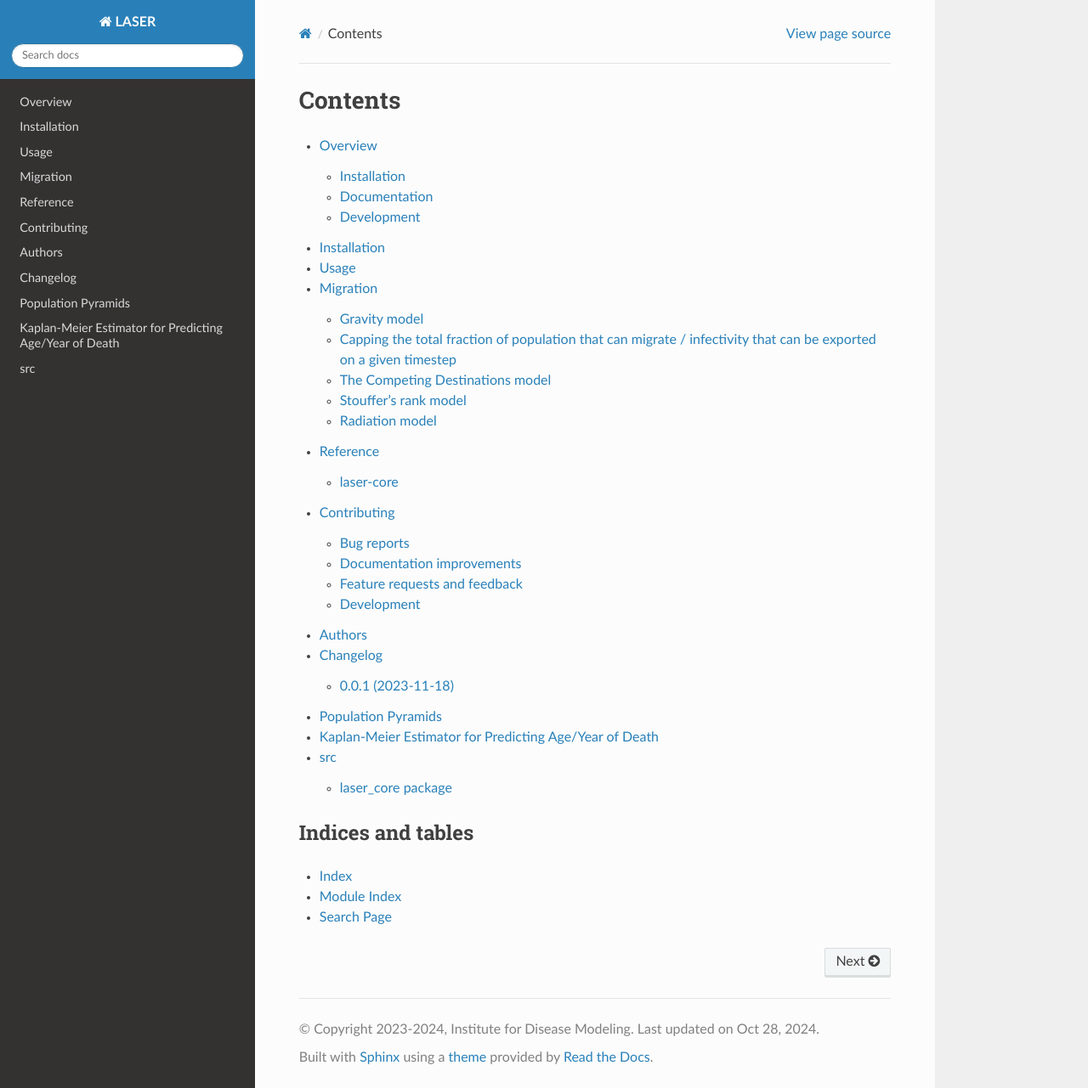
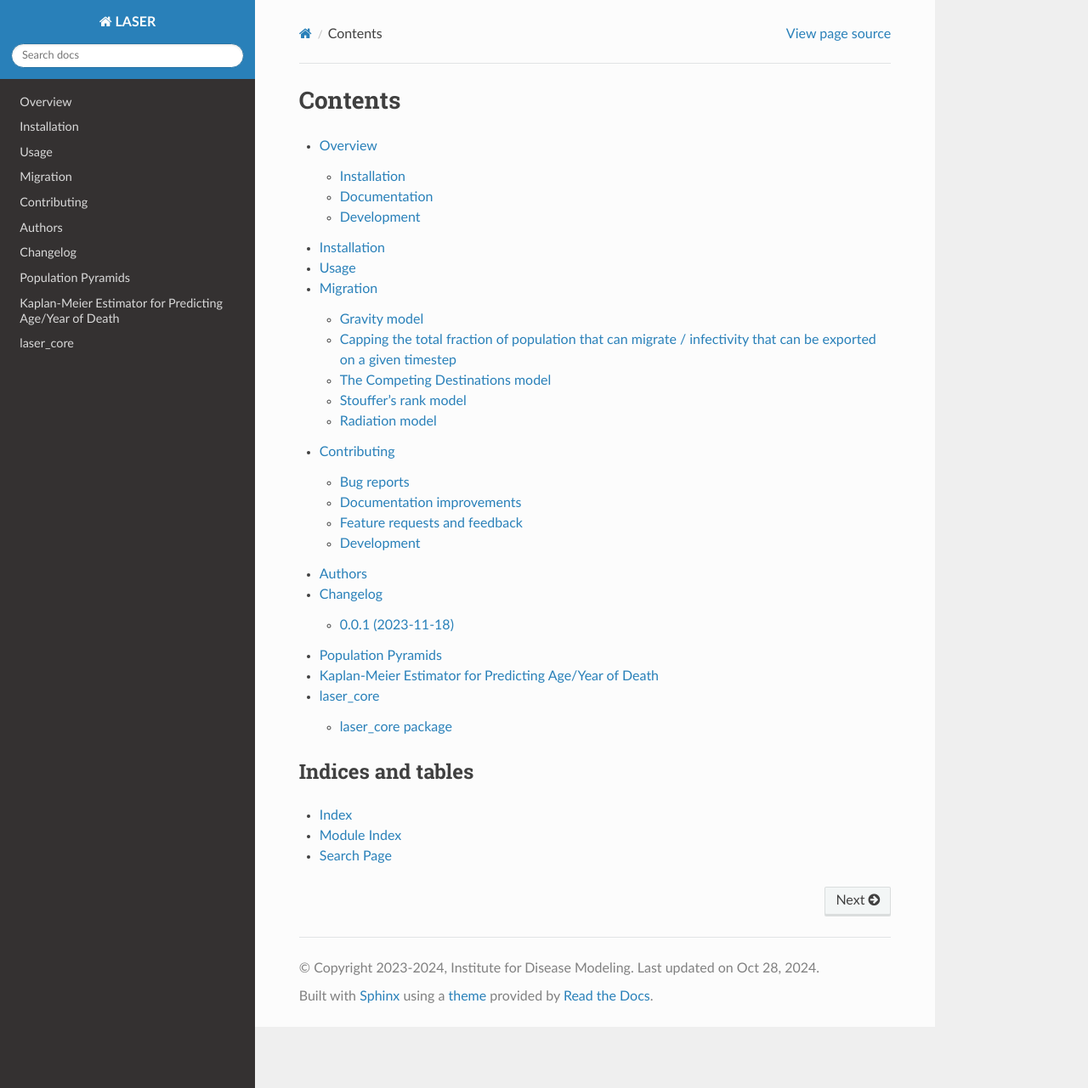
Before and after one commit to InstituteforDiseaseModeling/laser, a Sphinx documentation site: the page built from docs/index.rst, in a window 1280 px wide and 1281 px high. Shown: the whole window at 85% size. Built offline with Sphinx 7.4.7 and the Read the Docs theme 3.1.0, drawn with Linux system fonts in a browser that asks for light colours.

Commit message:
fix sphinx warning

```diff
--- a/docs/index.rst
+++ b/docs/index.rst
@@ -9,7 +9,6 @@ Contents
    installation
    usage
    migration
-   reference/index
    contributing
    authors
    changelog
--- a/docs/reference/index.rst
+++ /dev/null
@@ -1,7 +0,0 @@
-Reference
-=========
-
-.. toctree::
-    :glob:
-
-    laser_core*
--- a/docs/source/modules.rst
+++ b/docs/source/modules.rst
@@ -1,5 +1,5 @@
-src
-===
+laser_core
+==========
 
 .. toctree::
    :maxdepth: 4
```
Also changed, not shown: docs/reference/laser_core.rst (deleted, +0 -9 lines), 1 other file.
